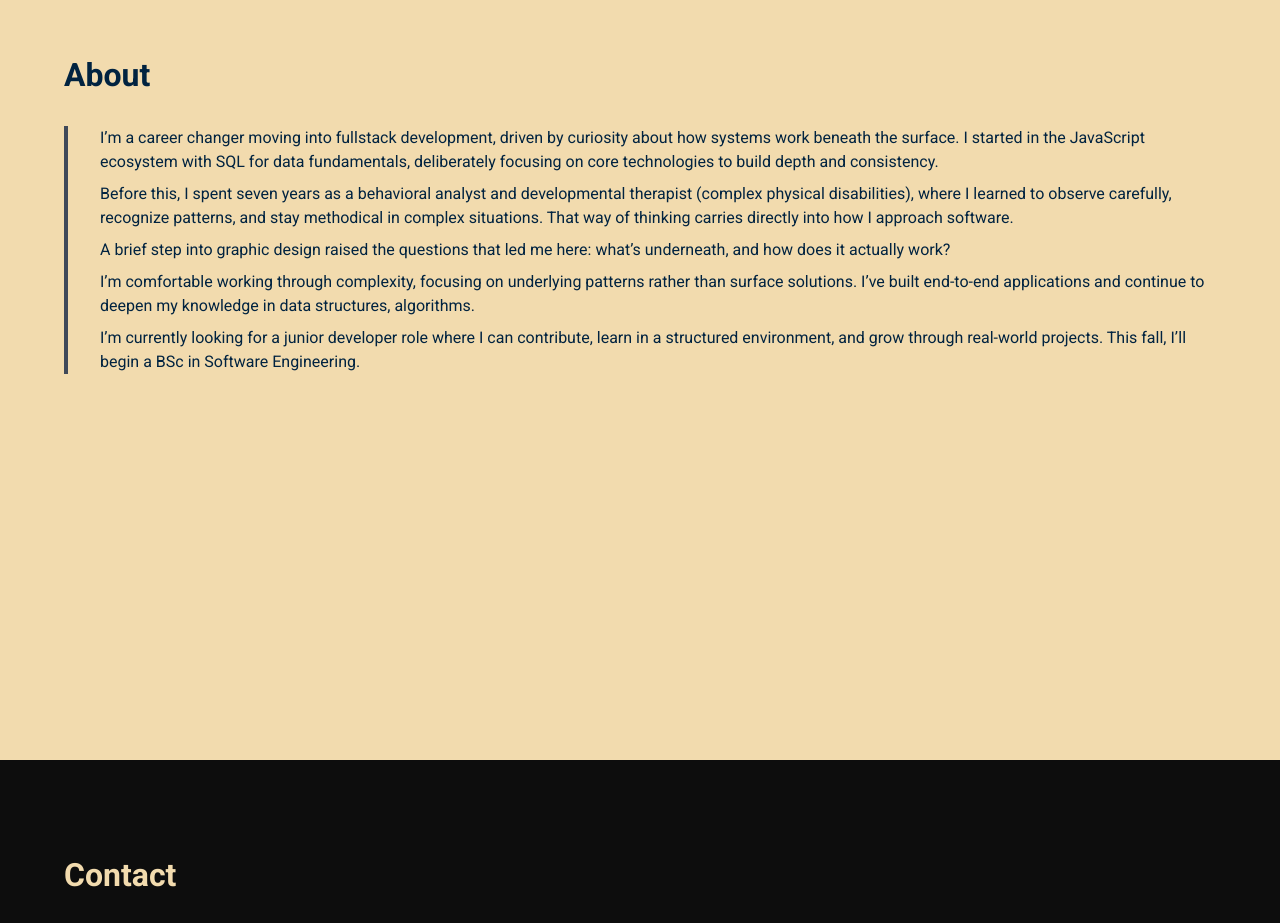
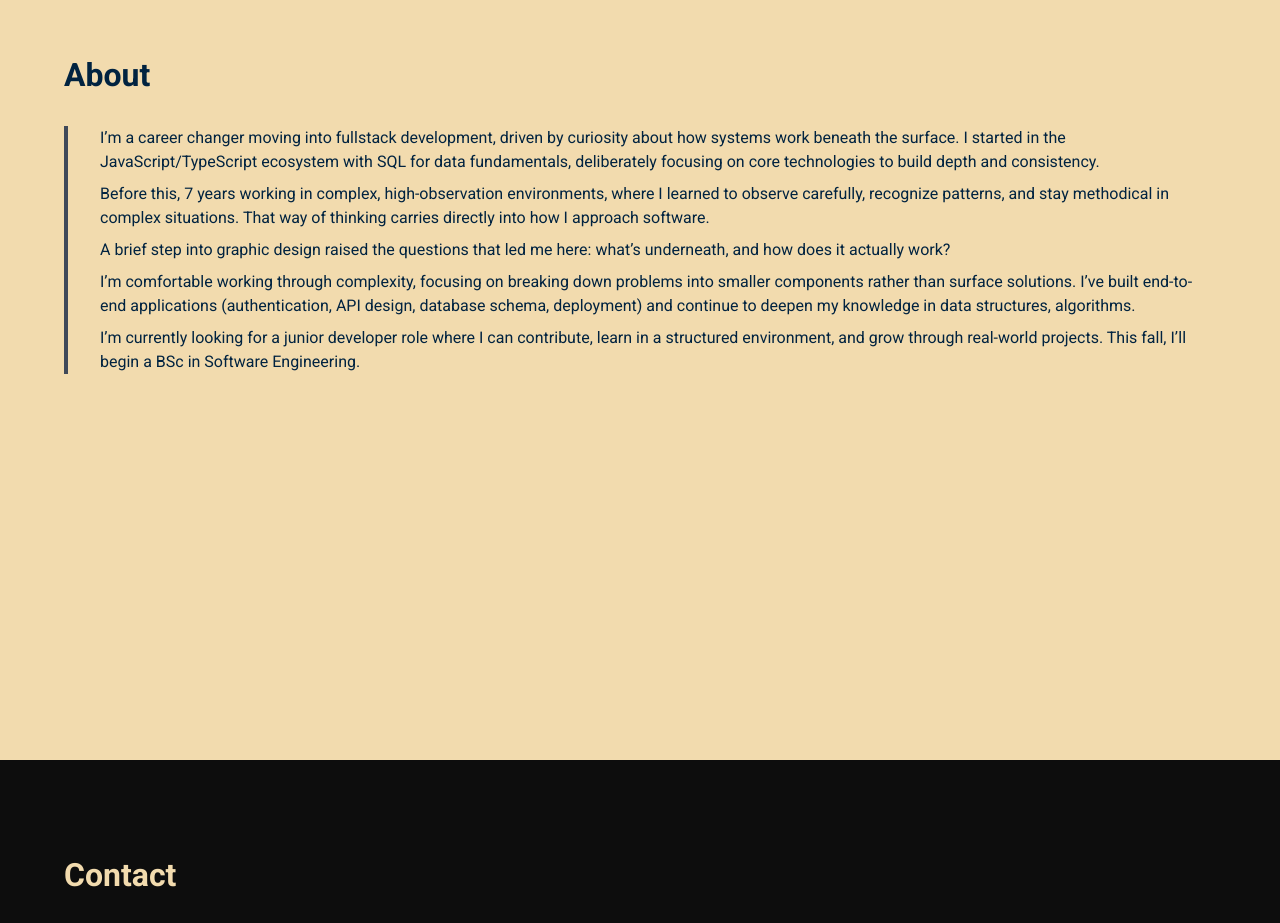
Before and after one commit to martinapapp/portfolioSite, a website built with Vite: page index.html in a window 1280 px wide. Shown: the part 2440-3363 px from the top of the page. Built offline with nearby package versions, Linux system fonts and the light colour scheme.

Commit message:
fix: update about section

```diff
--- a/index.html
+++ b/index.html
@@ -53,10 +53,10 @@
   <section id="about">
     <h2>About</h2>
     <div class="about-container">
-      <p class="about-paragraph">I’m a career changer moving into fullstack development, driven by curiosity about how systems work beneath the surface. I started in the JavaScript ecosystem with SQL for data fundamentals, deliberately focusing on core technologies to build depth and consistency.</p>
-      <p class="about-paragraph">Before this, I spent seven years as a behavioral analyst and developmental therapist (complex physical disabilities), where I learned to observe carefully, recognize patterns, and stay methodical in complex situations. That way of thinking carries directly into how I approach software.</p>
+      <p class="about-paragraph">I’m a career changer moving into fullstack development, driven by curiosity about how systems work beneath the surface. I started in the JavaScript/TypeScript ecosystem with SQL for data fundamentals, deliberately focusing on core technologies to build depth and consistency.</p>
+      <p class="about-paragraph">Before this, 7 years working in complex, high-observation environments, where I learned to observe carefully, recognize patterns, and stay methodical in complex situations. That way of thinking carries directly into how I approach software.</p>
       <p class="about-paragraph">A brief step into graphic design raised the questions that led me here: what’s underneath, and how does it actually work?</p>
-      <p class="about-paragraph">I’m comfortable working through complexity, focusing on underlying patterns rather than surface solutions. I’ve built end-to-end applications and continue to deepen my knowledge in data structures, algorithms.</p>
+      <p class="about-paragraph">I’m comfortable working through complexity, focusing on breaking down problems into smaller components rather than surface solutions. I’ve built end-to-end applications (authentication, API design, database schema, deployment) and continue to deepen my knowledge in data structures, algorithms.</p>
       <p class="about-paragraph">I’m currently looking for a junior developer role where I can contribute, learn in a structured environment, and grow through real-world projects. This fall, I’ll begin a BSc in Software Engineering.</p>
     </div>
   </section>
```
